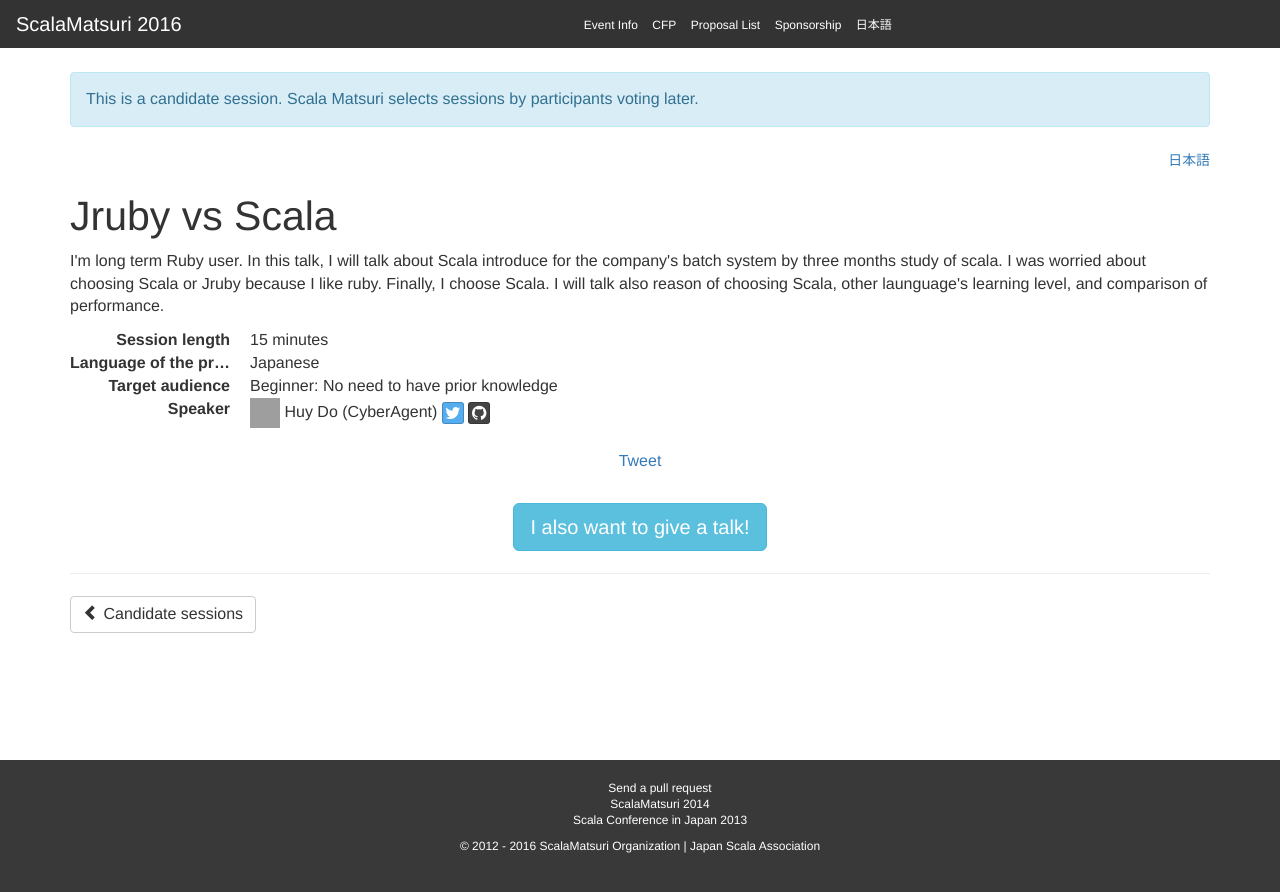
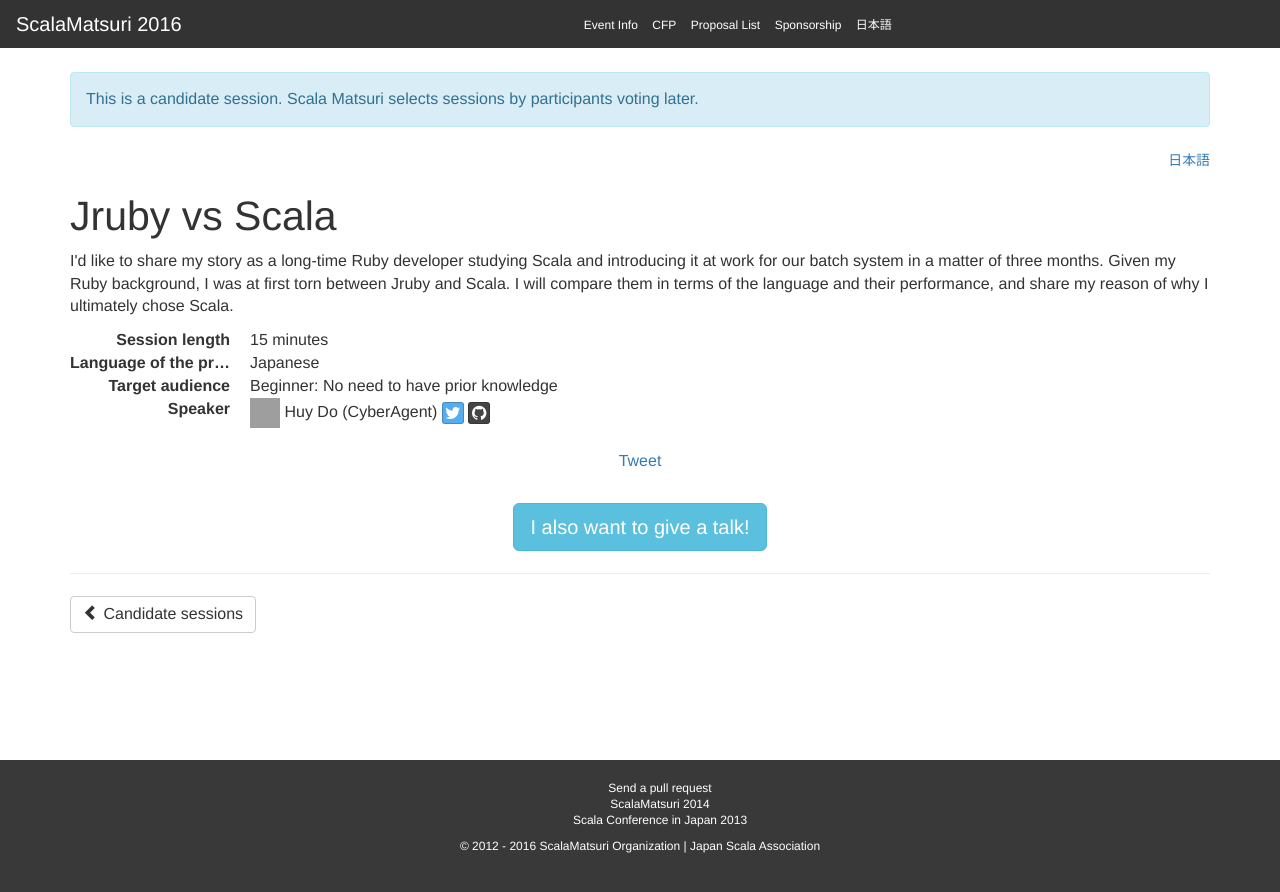
Before and after one commit to scalajp/2016.scalamatsuri.org, a Jekyll site: the page built from _candidates_en/HuyDo_1.html, in a window 1280 px wide. Shown: the top 892 px of the page. Built offline with Jekyll 4.4.1, drawn with Linux system fonts in a browser that asks for light colours; nearby versions of some CDN libraries; comment, search, counter and statistics services are not loaded; grey boxes are pictures that could not be loaded.

Commit message:
Apply review comment

```diff
--- a/_candidates_en/HuyDo_1.html
+++ b/_candidates_en/HuyDo_1.html
@@ -9,4 +9,4 @@ github: huydx
 icon: https://avatars0.githubusercontent.com/u/535718?v=3&s=460
 organization: CyberAgent
 ---
-<p>I'm long term Ruby user. In this talk, I will talk about Scala introduce for the company's batch system by three months study of scala. I was worried about choosing Scala or Jruby because I like ruby. Finally, I choose Scala. I will talk also reason of choosing Scala, other launguage's learning level, and comparison of performance.</p>
+<p>I'd like to share my story as a long-time Ruby developer studying Scala and introducing it at work for our batch system in a matter of three months. Given my Ruby background, I was at first torn between Jruby and Scala. I will compare them in terms of the language and their performance, and share my reason of why I ultimately chose Scala.</p>
```
